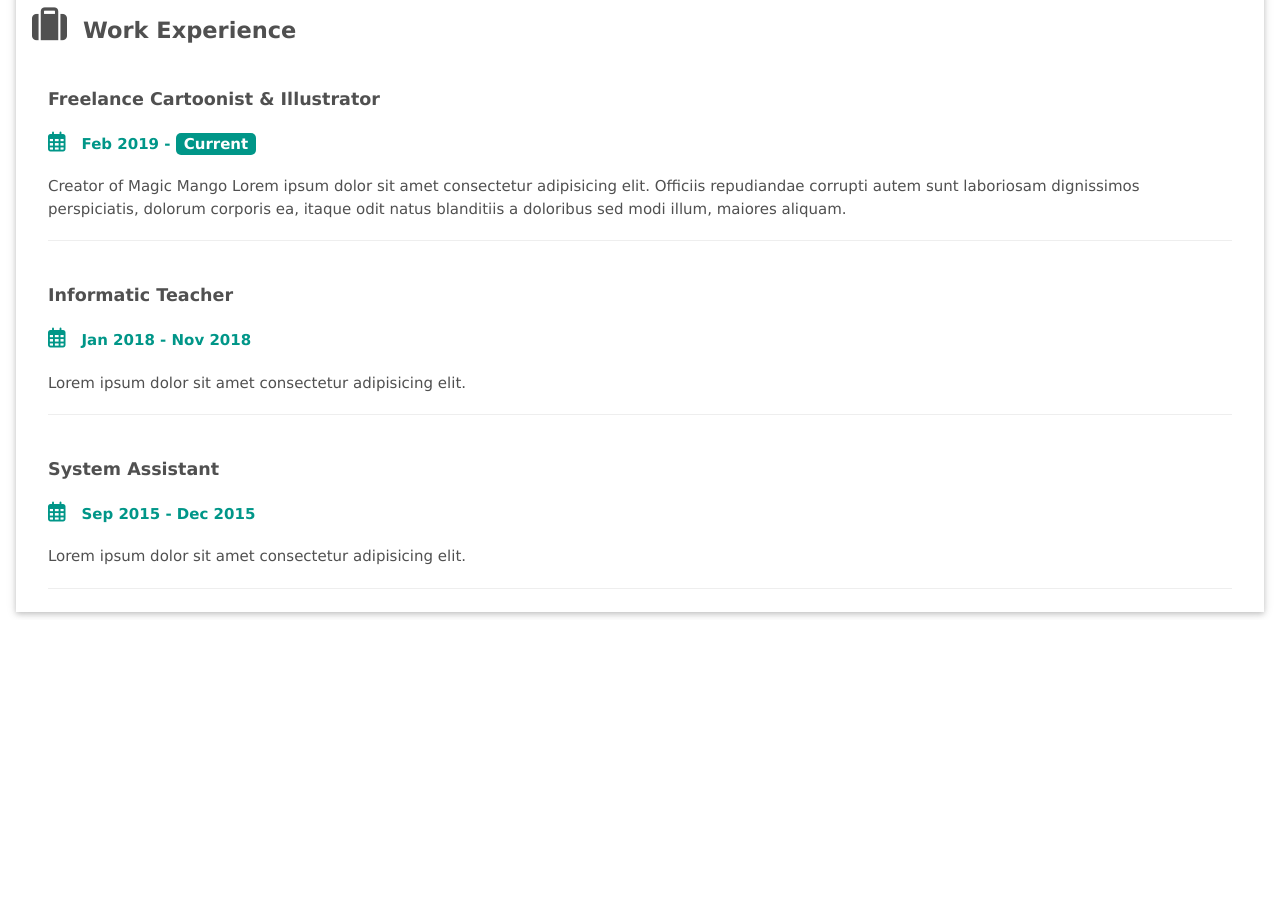
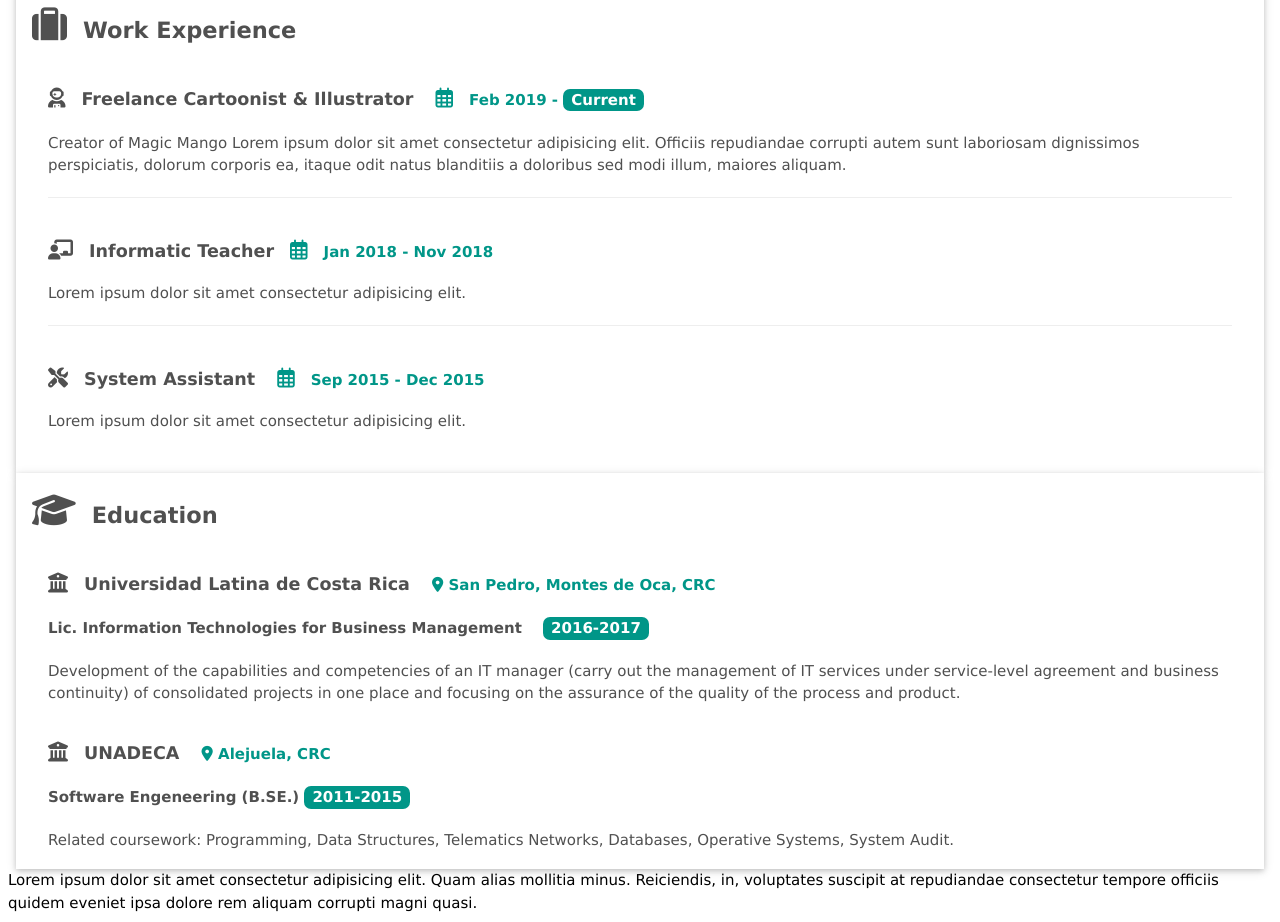
Before and after one commit to KevinPP772/kevin_Pineda, a plain HTML site: page index.html in a window 1280 px wide. Shown: the part 2480-3402 px from the top of the page. Before the commit the page ends 3100 px from the top, so only its background shows below. Drawn offline with Linux system fonts and the light colour scheme.

Commit message:
Right Column Updated with Details and Info (Still pending)

```diff
--- a/css/style.css
+++ b/css/style.css
@@ -9,6 +9,10 @@ hr{
     border: 0;
     border-top: 1px solid #eeeeee;
     margin: 20px 0;
+}
+span{
+    font-size: 15px;
+    color: #009688;
 }
 
 
@@ -27,6 +31,9 @@ hr{
 .margin-right{
     margin-right:16px;
 }
+.margin-left{
+    margin-left: 16px;
+}
 .icon-settings{
     /*color:#009688;*/
     font-size: 18px;
@@ -44,7 +51,7 @@ hr{
     padding-left: 8px;
     padding-right: 8px;
     text-align: center;
-    border-radius: 5px;
+    border-radius: 7px;
 }
 
 
--- a/index.html
+++ b/index.html
@@ -71,31 +71,49 @@
 
         <!-- Right Column-->
         <div class="right-column">
-                <div class="card-2 content">
+            <div class="content card-2 ">
                 <h2><i class="fas fa-suitcase margin-right icon-xlarge"></i>Work Experience</h2>
                 <div class="content">
-                        <h3>Freelance Cartoonist & Illustrator</h3>
-                        <h4 class="teal-text"><i class="far fa-calendar-alt margin-right icon-large"></i>Feb 2019 - <span class="tag">Current</span></h4>
+                    <h3><i class="fas fa-user-astronaut icon-large margin-right"></i>Freelance Cartoonist & Illustrator <span class="margin-left"><i class="far fa-calendar-alt margin-right icon-large"></i>Feb 2019 - <span class="tag">Current</span></span></h3>
+                    <h4 class="teal-text"></h4>
                     <p>Creator of Magic Mango Lorem ipsum dolor sit amet consectetur adipisicing elit. Officiis repudiandae corrupti autem sunt laboriosam dignissimos perspiciatis, dolorum corporis ea, itaque odit natus blanditiis a doloribus sed modi illum, maiores aliquam.</p>
                     <hr>
                 </div>
                 <div class="content">
-                        <h3>Informatic Teacher</h3>
-                        <h4 class="teal-text"><i class="far fa-calendar-alt margin-right icon-large"></i>Jan 2018 - Nov 2018</h4>
+                    <h3><i class="fas fa-chalkboard-teacher icon-large margin-right"></i>Informatic Teacher<span class="margin-left"><i class="far fa-calendar-alt margin-right icon-large"></i>Jan 2018 - Nov 2018</span></h3>
                     <p>Lorem ipsum dolor sit amet consectetur adipisicing elit. </p>
                     <hr>
                 </div>
                 <div class="content">
-                        <h3>System Assistant</h3>
-                        <h4 class="teal-text"><i class="far fa-calendar-alt margin-right icon-large"></i>Sep 2015 - Dec 2015</h4>
+                    <h3><i class="fas fa-tools icon-large margin-right"></i>System Assistant <span class="margin-left"><i class="far fa-calendar-alt margin-right icon-large"></i>Sep 2015 - Dec 2015</span></h3>
                     <p>Lorem ipsum dolor sit amet consectetur adipisicing elit. </p>
-                        <hr>
+                    <br>
                 </div>
             </div>
+            <div class="content card-2">
+                <h2><i class="fas fa-graduation-cap margin-right icon-xlarge"></i>Education</h2>
+                <div class="content">
+                    <h3><i class="fas fa-university icon-large margin-right"></i>Universidad Latina de Costa Rica <span><i class="fas fa-map-marker-alt teal-text margin-left"></i> San Pedro, Montes de Oca, CRC </span></h3>
+                    <h4>Lic. Information Technologies for Business Management <span class="margin-left tag">2016-2017</span></h4>
+                    <p>
+                        Development of the capabilities and competencies of an IT manager (carry out the management of IT services under service-level agreement and business continuity) of consolidated projects in one place and focusing on the assurance of the quality of the process and product.
+                    </p>
+                </div>
+                <div class="content">
+                    <h3><i class="fas fa-university icon-large margin-right"></i>UNADECA <span><i class="fas fa-map-marker-alt teal-text margin-left"></i> Alejuela, CRC </span></h3>
+                    <h4>Software Engeneering (B.SE.) <span class="tag">2011-2015</span></h4>
+                    <p>
+                        Related coursework: Programming, Data Structures, Telematics Networks, Databases, Operative Systems, System Audit.
+                    </p>
                 </div>
             </div>
+        </div><!--End Right Column-->
+    </div><!--End Grid-->
+</div><!--End Page Container-->
 
-</div>
+<footer>
+    Lorem ipsum dolor sit amet consectetur adipisicing elit. Quam alias mollitia minus. Reiciendis, in, voluptates suscipit at repudiandae consectetur tempore officiis quidem eveniet ipsa dolore rem aliquam corrupti magni quasi.
+</footer>
 
 </body>
 </html>
```
Lines whose indentation alone changed are shown as unchanged.
